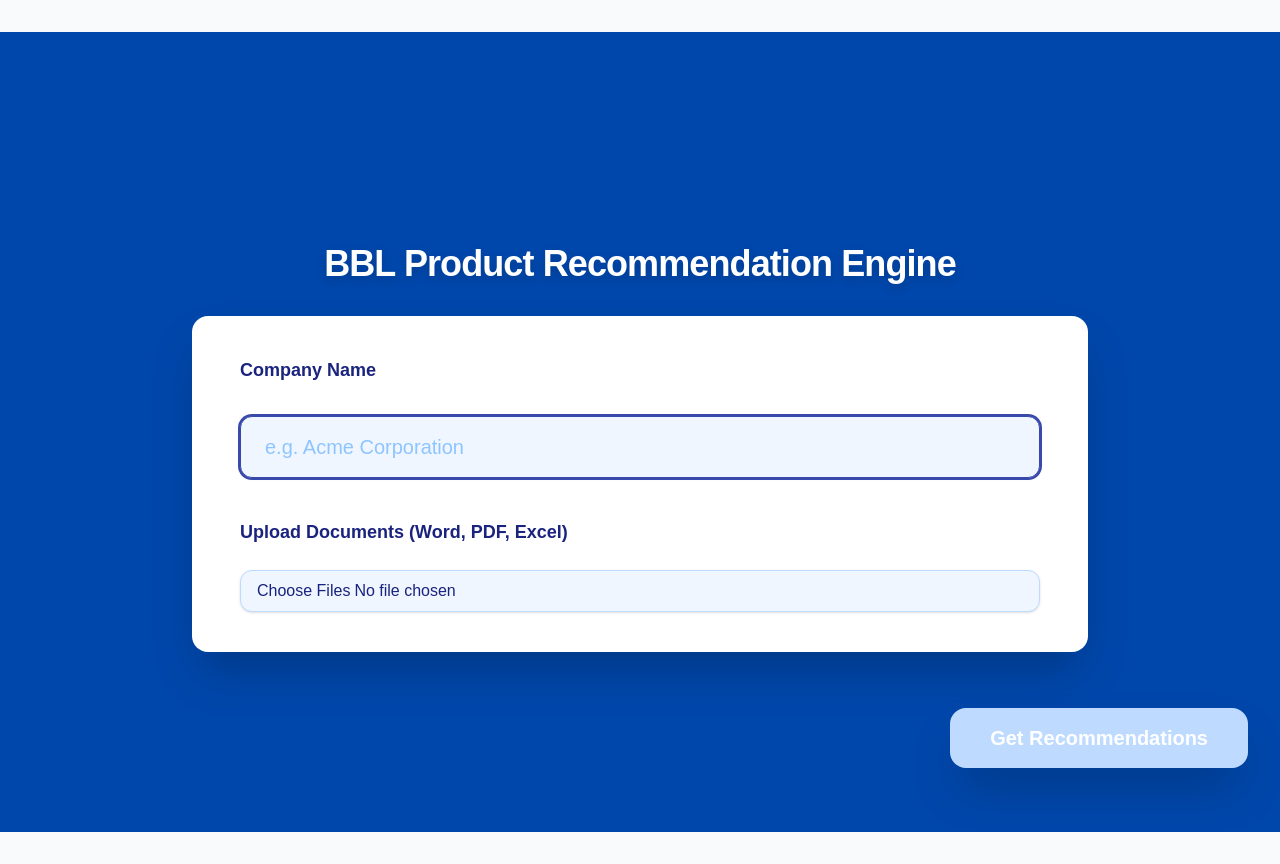
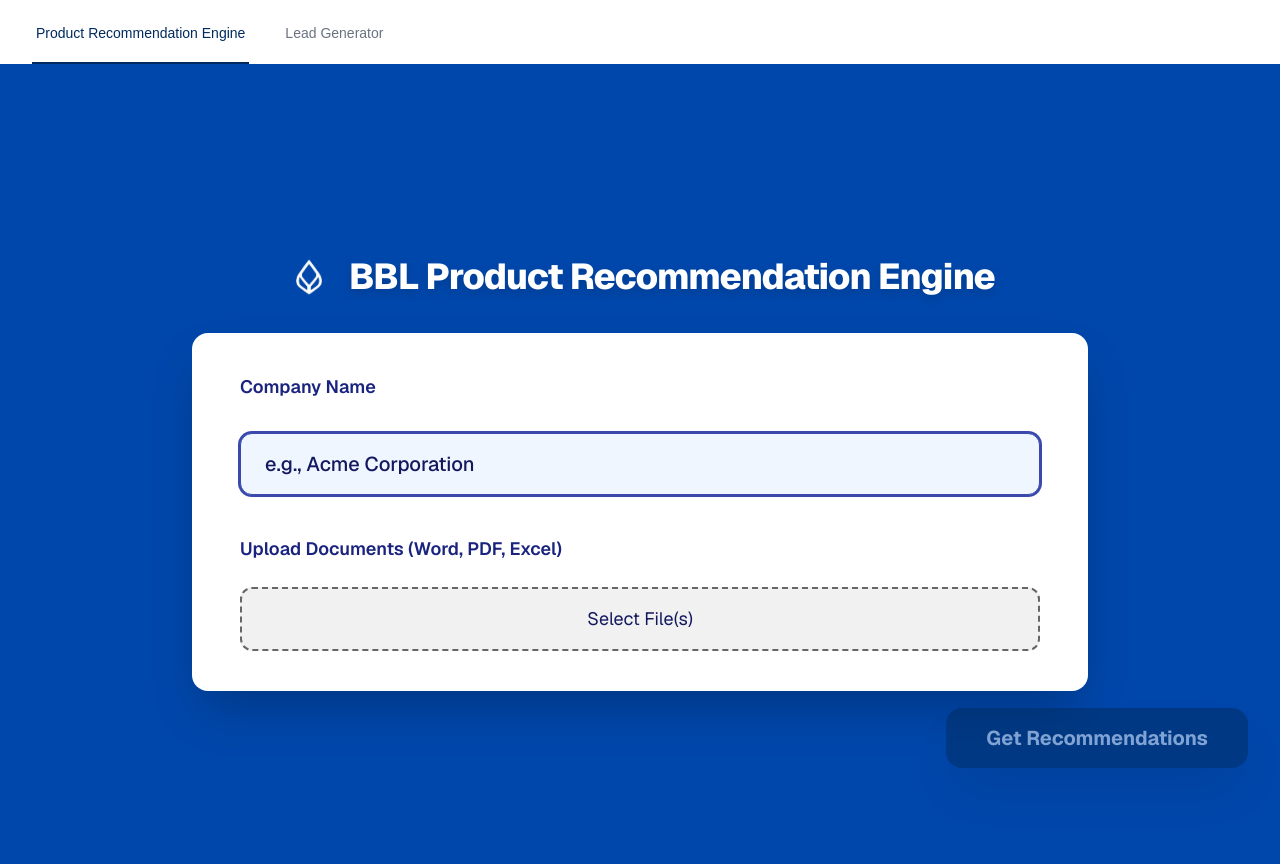
Before and after one commit to mpoff3/product-recs, a Next.js app: page / in a window 1280 px wide. Built offline with nearby package versions, Linux system fonts and the light colour scheme.

Commit message:
Design changes interface

```diff
--- a/src/app/layout.tsx
+++ b/src/app/layout.tsx
@@ -1,6 +1,7 @@
 import type { Metadata } from "next";
 import { Geist, Geist_Mono } from "next/font/google";
 import "./globals.css";
+import Navigation from "../components/Navigation";
 
 const geistSans = Geist({
   variable: "--font-geist-sans",
@@ -24,7 +25,8 @@
 }) {
   return (
     <html lang="en">
-      <body className="antialiased">
+      <body className={`antialiased ${geistSans.variable} ${geistMono.variable}`}>
+        <Navigation />
         {children}
       </body>
     </html>
--- /dev/null
+++ b/src/app/lead-generator/page.tsx
@@ -0,0 +1,21 @@
+export default function LeadGenerator() {
+  return (
+    <div className="min-h-screen w-full flex flex-col items-center justify-center text-white font-sans relative" style={{ backgroundColor: '#0047AB' }}>
+      <div className="w-full max-w-5xl flex flex-col items-center px-2 pt-12 pb-8 mx-auto">
+        <div className="mb-8 flex flex-col items-center">
+          <div className="flex items-center gap-4">
+            <img
+              src="/bbl-logo.png"
+              alt="Bangkok Bank Logo"
+              className="h-12 w-12 object-contain"
+            />
+            <h1 className="text-4xl font-extrabold tracking-tight text-white text-center drop-shadow-lg">BBL Lead Generator</h1>
+          </div>
+        </div>
+        <div className="w-full bg-white rounded-2xl shadow-2xl flex flex-col items-stretch px-12 py-10 gap-6 max-w-4xl mx-auto">
+          <p className="text-[#1A237E] text-center">Lead Generator coming soon...</p>
+        </div>
+      </div>
+    </div>
+  );
+}
--- a/src/app/page.tsx
+++ b/src/app/page.tsx
@@ -2,8 +2,8 @@
 
 export default function Home() {
   return (
-    <div className="min-h-screen bg-gray-50 py-8">
+    <main>
       <CompanyRecommendations />
-    </div>
+    </main>
   );
 }
--- a/src/components/CompanyRecommendations.tsx
+++ b/src/components/CompanyRecommendations.tsx
@@ -11,6 +11,7 @@
   const [isLoading, setIsLoading] = useState(false);
   const [error, setError] = useState('');
   const [files, setFiles] = useState<File[]>([]);
+  const [isThaiLanguage, setIsThaiLanguage] = useState(false);
 
   const handleFileChange = (e: React.ChangeEvent<HTMLInputElement>) => {
     const fileList = e.target.files;
@@ -77,7 +78,14 @@
     <div className="min-h-screen w-full flex flex-col items-center justify-center text-white font-sans relative" style={{ backgroundColor: '#0047AB' }}>
       <div className="w-full max-w-5xl flex flex-col items-center px-2 pt-12 pb-8 mx-auto">
         <div className="mb-8 flex flex-col items-center">
-          <h1 className="mt-4 text-4xl font-extrabold tracking-tight text-white text-center drop-shadow-lg">BBL Product Recommendation Engine</h1>
+          <div className="flex items-center gap-4">
+            <img
+              src="/bbl-logo.png"
+              alt="Bangkok Bank Logo"
+              className="h-12 w-12 object-contain"
+            />
+            <h1 className="text-4xl font-extrabold tracking-tight text-white text-center drop-shadow-lg">BBL Product Recommendation Engine</h1>
+          </div>
         </div>
         <form onSubmit={handleSubmit} className="w-full flex flex-col items-center">
           <div className="w-full bg-white rounded-2xl shadow-2xl flex flex-col items-stretch px-12 py-10 gap-6 max-w-4xl mx-auto">
@@ -87,23 +95,31 @@
               id="companyName"
               value={companyName}
               onChange={(e) => setCompanyName(e.target.value)}
-              placeholder="e.g. Acme Corporation"
-              className="w-full text-[#1A237E] bg-blue-50 border border-blue-200 rounded-xl py-4 px-6 text-xl font-medium focus:ring-2 focus:ring-[#3949AB] focus:border-[#3949AB] outline-none transition-colors placeholder-blue-300 shadow-sm"
+              placeholder="e.g., Acme Corporation"
+              className="w-full text-[#1A237E] bg-blue-50 border border-blue-200 rounded-xl py-4 px-6 text-xl font-medium focus:ring-2 focus:ring-[#3949AB] focus:border-[#3949AB] outline-none transition-colors placeholder:text-[#14195e] shadow-sm"
               disabled={isLoading}
               autoFocus
               aria-label="Company Name"
               onKeyDown={e => { if (e.key === 'Enter') { handleSubmit(); } }}
             />
             <label htmlFor="docs" className="text-lg font-semibold text-[#1A237E] mt-4">Upload Documents (Word, PDF, Excel)</label>
+            <div className="relative w-full">
+              <label
+                htmlFor="docs"
+                className="w-full flex items-center justify-center text-[#14195e] bg-[#F1F1F1] border-2 border-dashed border-[#666666] rounded-xl py-4 px-6 text-lg focus-within:ring-2 focus-within:ring-[#3949AB] focus-within:border-[#3949AB] outline-none transition-colors hover:border-[#4d4d4d] cursor-pointer"
+              >
+                Select File(s)
+              </label>
               <input
                 type="file"
                 id="docs"
                 accept=".pdf,.docx,.xlsx"
                 multiple
                 onChange={handleFileChange}
-              className="w-full text-[#1A237E] bg-blue-50 border border-blue-200 rounded-xl py-2 px-4 text-base focus:ring-2 focus:ring-[#3949AB] focus:border-[#3949AB] outline-none transition-colors placeholder-blue-300 shadow-sm"
+                className="sr-only"
                 disabled={isLoading}
               />
+            </div>
             {files.length > 0 && (
               <div className="text-[#1A237E] text-sm mt-2 w-full">
                 <strong>Files:</strong>
@@ -134,7 +150,24 @@
         </form>
         {recommendations && (
           <div className="w-full mt-8 bg-white/90 border border-blue-200 rounded-2xl p-8 shadow-2xl max-w-4xl mx-auto">
-            <h2 className="text-2xl font-bold text-[#1A237E] mb-6 text-center">Recommended Products</h2>
+            <div className="flex justify-between items-center mb-6">
+              <h2 className="text-2xl font-bold text-[#1A237E]">Recommended Products</h2>
+              <div className="flex items-center gap-2">
+                <span className="text-[#1A237E] font-medium">Thai</span>
+                <button
+                  onClick={() => setIsThaiLanguage(!isThaiLanguage)}
+                  className={`relative inline-flex h-6 w-11 items-center rounded-full transition-colors focus:outline-none focus:ring-2 focus:ring-[#3949AB] focus:ring-offset-2 ${
+                    isThaiLanguage ? 'bg-[#1A237E]' : 'bg-gray-200'
+                  }`}
+                >
+                  <span
+                    className={`inline-block h-4 w-4 transform rounded-full bg-white transition-transform ${
+                      isThaiLanguage ? 'translate-x-6' : 'translate-x-1'
+                    }`}
+                  />
+                </button>
+              </div>
+            </div>
             <div className="text-[#1A237E] text-left">
               <ReactMarkdown
                 components={{
@@ -156,7 +189,7 @@
         type="button"
         onClick={handleSubmit}
         disabled={isLoading || !companyName.trim()}
-        className="fixed z-50 bottom-8 right-8 flex items-center gap-2 bg-[#1A237E] hover:bg-[#283593] text-white py-4 px-10 rounded-2xl font-bold text-xl shadow-2xl focus:ring-2 focus:ring-[#3949AB] focus:ring-offset-2 disabled:bg-blue-200 disabled:cursor-not-allowed transition-all"
+        className="fixed z-50 bottom-8 right-8 flex items-center gap-2 bg-[#002B5C] hover:bg-[#001F42] text-white py-4 px-10 rounded-2xl font-bold text-xl shadow-2xl focus:ring-2 focus:ring-[#3949AB] focus:ring-offset-2 disabled:opacity-50 disabled:cursor-not-allowed transition-all"
         style={{ minWidth: '240px' }}
       >
         {isLoading && (
--- /dev/null
+++ b/src/components/Navigation.tsx
@@ -0,0 +1,41 @@
+'use client';
+
+import Link from 'next/link';
+import { usePathname } from 'next/navigation';
+
+export default function Navigation() {
+  const pathname = usePathname();
+
+  return (
+    <nav className="bg-white shadow-sm">
+      <div className="max-w-7xl mx-auto px-4 sm:px-6 lg:px-8">
+        <div className="flex justify-between h-16">
+          <div className="flex">
+            <div className="flex space-x-8">
+              <Link
+                href="/"
+                className={`inline-flex items-center px-1 pt-1 text-sm font-medium border-b-2 ${
+                  pathname === '/'
+                    ? 'border-[#002B5C] text-[#002B5C]'
+                    : 'border-transparent text-gray-500 hover:text-[#002B5C] hover:border-gray-300'
+                }`}
+              >
+                Product Recommendation Engine
+              </Link>
+              <Link
+                href="/lead-generator"
+                className={`inline-flex items-center px-1 pt-1 text-sm font-medium border-b-2 ${
+                  pathname === '/lead-generator'
+                    ? 'border-[#002B5C] text-[#002B5C]'
+                    : 'border-transparent text-gray-500 hover:text-[#002B5C] hover:border-gray-300'
+                }`}
+              >
+                Lead Generator
+              </Link>
+            </div>
+          </div>
+        </div>
+      </div>
+    </nav>
+  );
+}
```
Also changed, not shown: public/bbl-logo.png (added). Lines whose indentation alone changed are shown as unchanged.
